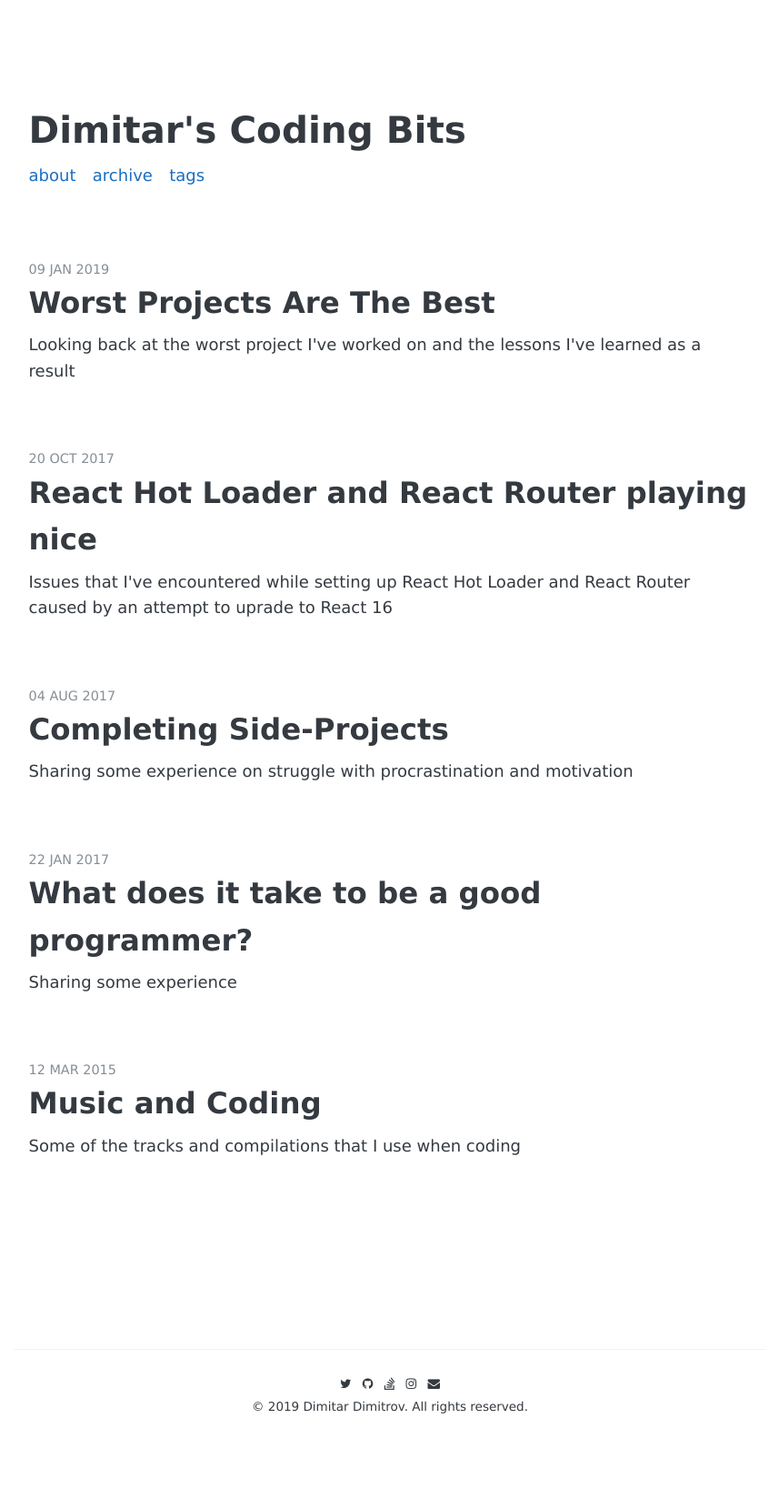
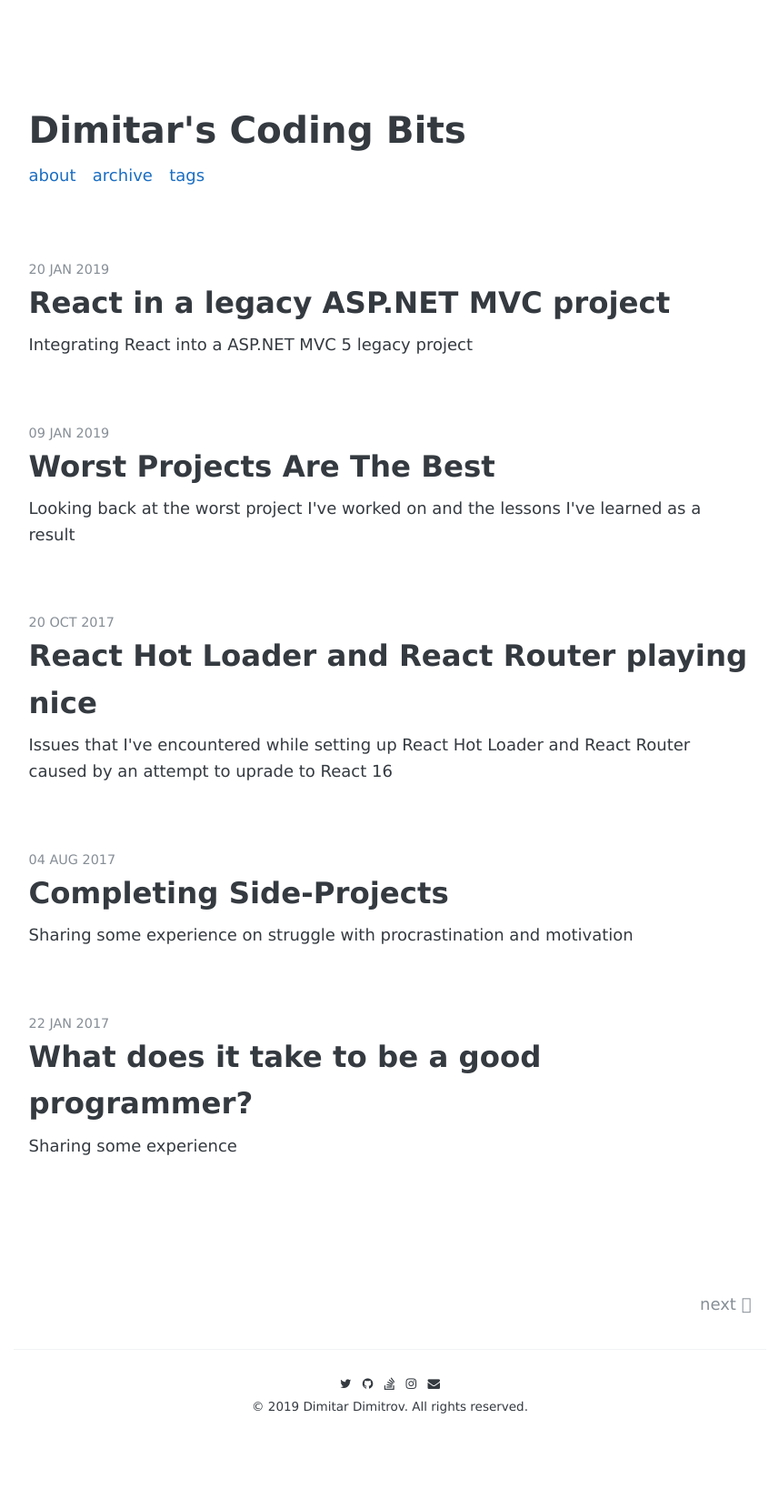
Before and after one commit to n1ghtmare/n1ghtmare.github.io, a Jekyll site: the page built from index.html, in a window 1280 px wide. Shown: the whole page at 91% size, without its empty margins (211-1068 px from the left). Built offline with Jekyll 4.4.1, drawn with Linux system fonts in a browser that asks for light colours; some web fonts are replaced; the list of posts is cut into pages by our own code; part of the change alters nothing that is shown.

Commit message:
New Post, coding fonts update as well as some minor config changes

````diff
--- a/_config.yml
+++ b/_config.yml
@@ -85,7 +85,7 @@ defaults:
       layout:       "post"
 
 # jekyll-seo-tag, see: http://www.rubydoc.info/gems/jekyll-seo-tag/1.2.0
-gems:
+plugins:
   - jekyll-seo-tag
   - jekyll-paginate
 
--- /dev/null
+++ b/_posts/2019-01-20-react-in-a-legacy-aspnet-mvc-project.md
@@ -0,0 +1,222 @@
+---
+layout: post
+title: "React in a legacy ASP.NET MVC project"
+description: "Integrating React into a ASP.NET MVC 5 legacy project"
+date: 2019-01-20
+tags: [programming, react, javascript, asp.net mvc, c#, webpack]
+comments: false
+share: true
+---
+
+I was working on an existing "legacy" ASP.NET MVC 5 project recently. The end-users requested some (fancy) upgrades to the UI. The client UI was just HTML and jQuery, which to be honest worked out great up to this point. The upgrade though, introduces a lot of new dynamic UI elements and views that would be difficult to manage with just jQuery, therefore React feels like a perfect fit for the task. I decided against a re-write but instead, introduce React gradually into the project, and mainly use it for the new UI and only selected areas (components/features) of existing pages. I would like to have multiple "bundles" and entry points for each feature and its code. This is a write-up of the process.
+
+The first thing that I tried was to use [ReactJS.NET](https://reactjs.net). The idea is that you write your React components and bundle them into the ASP.NET pipeline. So in your `BundleConfig.cs` you would do:
+
+
+``` csharp
+// In BundleConfig.cs
+bundles.Add(new JsxBundle("~/bundles/my-react-bundle").Include(
+    "~/Scripts/App/Component1.jsx",
+    "~/Scripts/App/Component2.jsx",
+    // You get the idea ..
+
+    // .. mix in your js into the bundle
+    "~/Scripts/utilities.js",
+));
+```
+
+
+ReactJS.NET also supports server-side rendering and dynamic (on-the-fly) JSX to JS compilation.
+
+I used ReactJS.NET for a while, and although it's a cool project, I found it slow, hard to debug, and tricky to deploy. The documentation seemed a bit lacking and the whole project seemed a bit ... stale.
+
+I decided to go with a standard `npm`, `webpack` route instead and build my components and dependencies outside of the ASP.NET pipeline.
+
+First thing I did was, in the root of my ASP.MVC project folder, run:
+
+```
+npm init
+```
+
+Next thing I would need is `webpack` and `webpack-cli` (so that you can use webpack in the command line), so I installed them as dev dependencies:
+
+```
+npm install --save-dev webpack webpack-cli
+```
+
+Then I installed `react` and `react-dom`:
+
+```
+npm install --save react react-dom
+```
+
+Next I installed babel (and babel related dependencies):
+
+- babel core (transpile ES6 to ES5)
+- babel loader (webpack loader for babel)
+- babel preset env (polyfills, transformations etc - for various browsers)
+- babel preset react (compile React specific things like JSX down to javascript)
+
+I ran the following:
+
+```
+npm install --save-dev @babel/core babel-loader @babel/preset-env @babel/preset-react
+```
+
+After which I created a babel config (a file called `.babelrc` that specifies the presets):
+
+``` js
+{
+    "presets": ["@babel/preset-env", "@babel/preset-react"]
+}
+```
+
+Then I created a minimal webpack config (`webpack.config.js`):
+
+``` js
+module.exports = {
+    resolve: {
+        // gain the ability to import from different folders and omit the ".jsx"
+        extensions: [".js", ".jsx"]
+    },
+    module: {
+        rules: [
+            {
+                test: /\.(js|jsx)$/,
+                exclude: /node_modules/,
+                use: {
+                    loader: "babel-loader"
+                }
+            }
+        ]
+    }
+};
+```
+
+This config is pretty straight forward - it simply says that anything with an extension `.js` or `.jsx` should go through babel-loader to be compiled down to ES5 (from ES6).
+
+At this point I was ready to build my application. I decided to keep all my client code into a folder called ... well "Client" (again on the root of my ASP.NET MVC project), as well as an output folder called "Dist" (for the end-result of the webpack build) in the already-existing Scripts folder. Then I went ahead and updated the `webpack.config.js` to reflect those changes:
+
+``` js
+const path = require("path");
+
+module.exports = {
+    entry: {
+        app: path.resolve(__dirname, "Client/Boot/app.jsx")
+    },
+    output: {
+        filename: "[name].bundle.js",
+        path: path.resolve(__dirname, "Scripts/Dist")
+    },
+    resolve: {
+        extensions: [".js", ".jsx"]
+    },
+    module: {
+        rules: [
+            {
+                test: /\.(js|jsx)$/,
+                exclude: /node_modules/,
+                use: {
+                    loader: "babel-loader"
+                }
+            }
+        ]
+    }
+};
+```
+
+The output file will correspond to the entry name, so in my case the output file will be `/Scripts/Dist/app.bundle.js`.
+
+The `/Client/Boot/app.jsx` looked as follows:
+
+``` js
+import React from "react";
+import ReactDOM from "react-dom";
+
+const TestComponent = () => <h1>Our test component</h1>;
+
+ReactDOM.render(
+	<TestComponent />,
+	document.getElementById("#component-container")
+);
+```
+
+At this point I had React wired up and I needed to include the output bundle into my MVC Razor View. In my `Index.cshtml` view (of Home/Index) I added the following:
+
+``` cs
+<div id="component-container"></div>
+
+@section Scripts {
+    @Scripts.Render("~/Scripts/Dist/app.bundle.js");
+}
+```
+
+Now I ran `npm run build`, and ran my project with Visual Studio (F5). Everything worked at this point. Great!
+
+Next, I wanted to run a dev build and I didn't want to run the start command after every file change so I added the `--watch` flag in the `start` command, I modified my `package.json`:
+
+``` json
+"scripts": {
+    "start": "webpack --mode development --display-error-details --watch",
+    "build": "webpack --mode production"
+},
+```
+
+When added, the `--watch` flag re-compiles your app every time you change a file in the webpack build tree automatically. So my workflow at this point was - run the project in Visual Studio (F5), in the terminal run `npm start` and open the dev URL to see changes. Modify JS files -> refresh the browser.
+
+One final thing, webpack allows you to have multiple entries and multiple corresponding outputs, which was perfect for the requirements I had, and the way I wanted to use it (a bundle per component/feature). So in my MVC view I could for example have:
+
+``` csharp
+<div id="notifications"></div>
+<div id="comments"></div>
+<div id="fancy-grid"></div>
+
+@section Scripts {
+    @Scripts.Render("~/Scripts/Dist/notifications.bundle.js");
+    @Scripts.Render("~/Scripts/Dist/comments.bundle.js");
+    @Scripts.Render("~/Scripts/Dist/fancy-grid.bundle.js");
+}
+```
+
+And my `webpack.config.js` could look like this:
+
+``` js
+const path = require("path");
+
+module.exports = {
+    entry: {
+        "notifications": path.resolve(__dirname, "Client/Boot/Notifications.jsx"),
+        "comments": path.resolve(__dirname, "Client/Boot/Comments.jsx"),
+        "fancy-grid": path.resolve(__dirname, "Client/Boot/FancyGrid.jsx"),
+    },
+    output: {
+        filename: "[name].bundle.js",
+        path: path.resolve(__dirname, "Scripts/Dist")
+    },
+    resolve: {
+        extensions: [".js", ".jsx"]
+    },
+    module: {
+        rules: [
+            {
+                test: /\.(js|jsx)$/,
+                exclude: /node_modules/,
+                use: {
+                    loader: "babel-loader"
+                }
+            }
+        ]
+    }
+};
+```
+
+My `Client` folder I've structured as follows:
+
+- `Boot` (folder for entry points for features)
+- `Components` (actual components)
+- `Helpers`
+- ... etc.
+
+One final note - I had to of course include the `/Scripts/Dist` folder to the `.gitignore` (I also double-checked that `node_modules` was included in the `.gitignore`, you can never be too careful).
+
+Overall, I'm happy with how things turned out. I'm looking for tools that will automate the build process and integrate it into Visual Studio, although I don't particularly mind typing the necessary build commands.
--- a/_sass/_typography.scss
+++ b/_sass/_typography.scss
@@ -265,7 +265,7 @@ pre {
 
 code {
   padding: .25em .5em;
-  font-size: 85%;
+  font-size: .8rem;
   color: $code-color;
   background-color: $code-background-color;
   border-radius: 3px;
--- a/_sass/_variables.scss
+++ b/_sass/_variables.scss
@@ -4,8 +4,8 @@
   Font
   -------------- */
 $base-font: 'Spoqa Han Sans', 'Source Sans Pro', Apple SD Gothic Neo, Nanum Barun Gothic, Nanum Gothic, Verdana, Arial, Dotum, sans-serif;
-$code-font: Menlo, 'Ubuntu Mono', Monaco, 'Spoqa Han Sans', monospace;
-$code-gist-font: Menlo, 'Ubuntu Mono', Monaco, 'Spoqa Han Sans', monospace;
+$code-font: Liberation Mono, SFMono-Regular, Consolas, Menlo, Monaco, DejaVu Sans Mono, Bitstream Vera Sans Mono, Courier New, monospace;
+$code-gist-font: Liberation Mono, SFMono-Regular, Consolas, Menlo, Monaco, DejaVu Sans Mono, Bitstream Vera Sans Mono, Courier New, monospace;
 
 $base-font-size: 18px;
 $base-font-size-sm: 14px;
````
